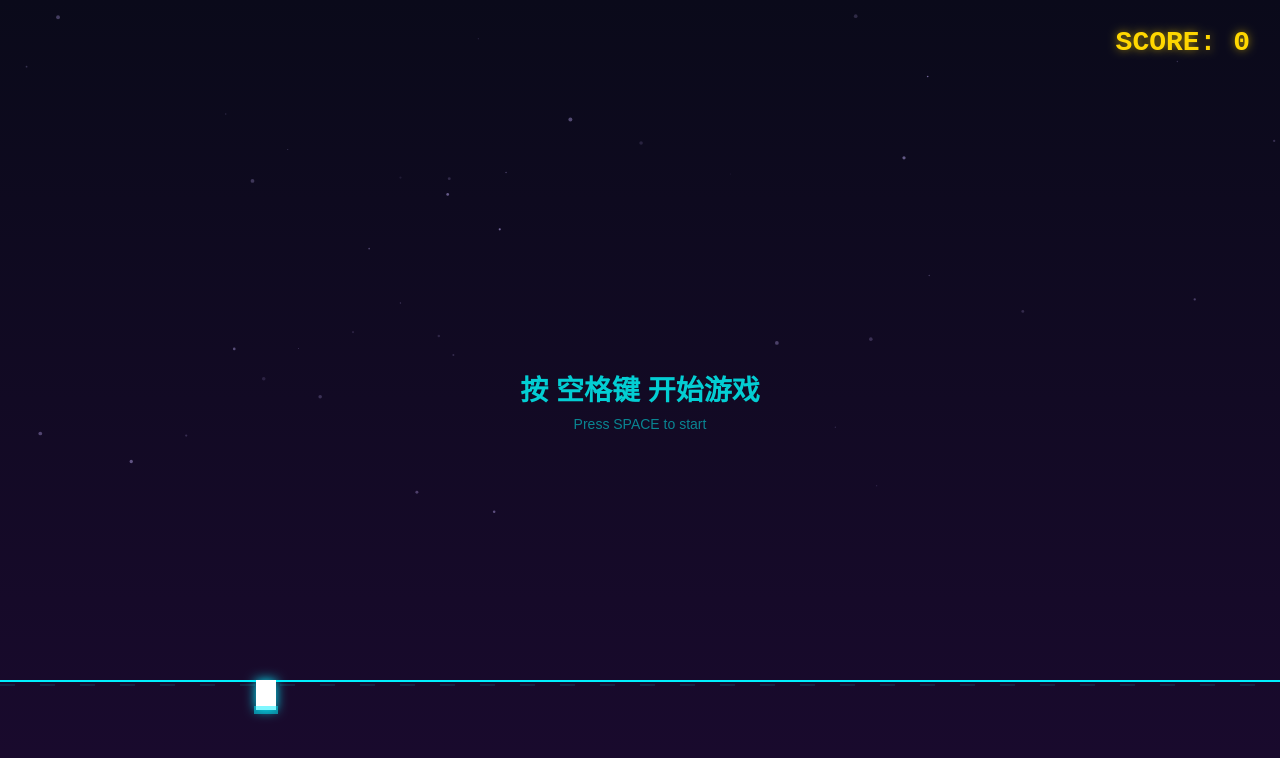
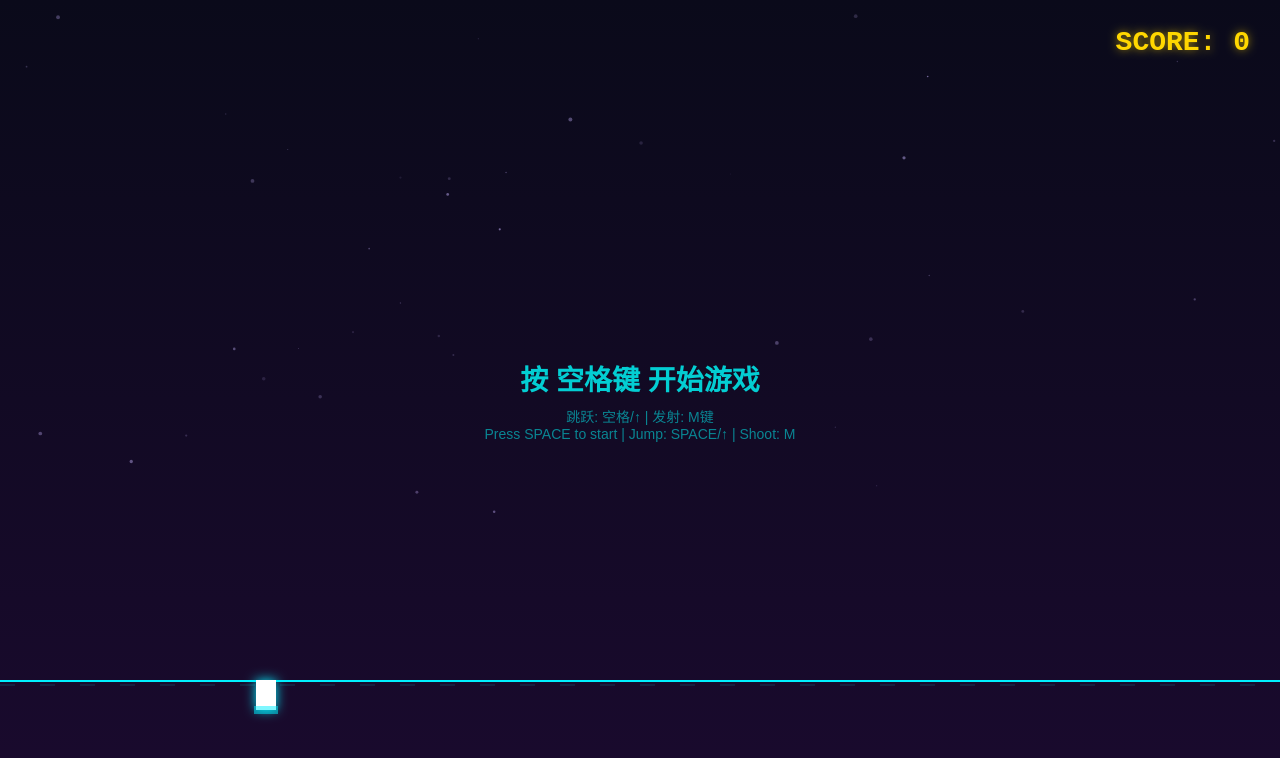
Before and after one commit to Frank-sns/neon-abyss, a website: page rhythm_jumper.html in a window 1280 px wide. Drawn offline with Linux system fonts and the light colour scheme.

Commit message:
change: switch player shooting from Alt to M key, update UI hints

```diff
--- a/rhythm_jumper.html
+++ b/rhythm_jumper.html
@@ -116,7 +116,8 @@
   <div id="ui-layer">
     <div id="start-hint">
       <h1>按 空格键 开始游戏</h1>
-      <p>Press SPACE to start</p>
+      <p>跳跃: 空格/↑ | 发射: M键</p>
+      <p>Press SPACE to start | Jump: SPACE/↑ | Shoot: M</p>
     </div>
     <div id="game-over-panel">
       <h2>游戏结束</h2>
@@ -875,9 +876,9 @@
         // ===== Boss System =====
         if (gameState === STATE.PLAYING) {
 
-        // Player shooting (Alt key)
+        // Player shooting (M key)
         playerShootCooldown -= dt;
-        if (keys['AltLeft'] || keys['AltRight']) {
+        if (keys['KeyM']) {
           if (playerShootCooldown <= 0) {
             playerShootCooldown = 0.2;
             var px = player.x + player.width + 8;
```
